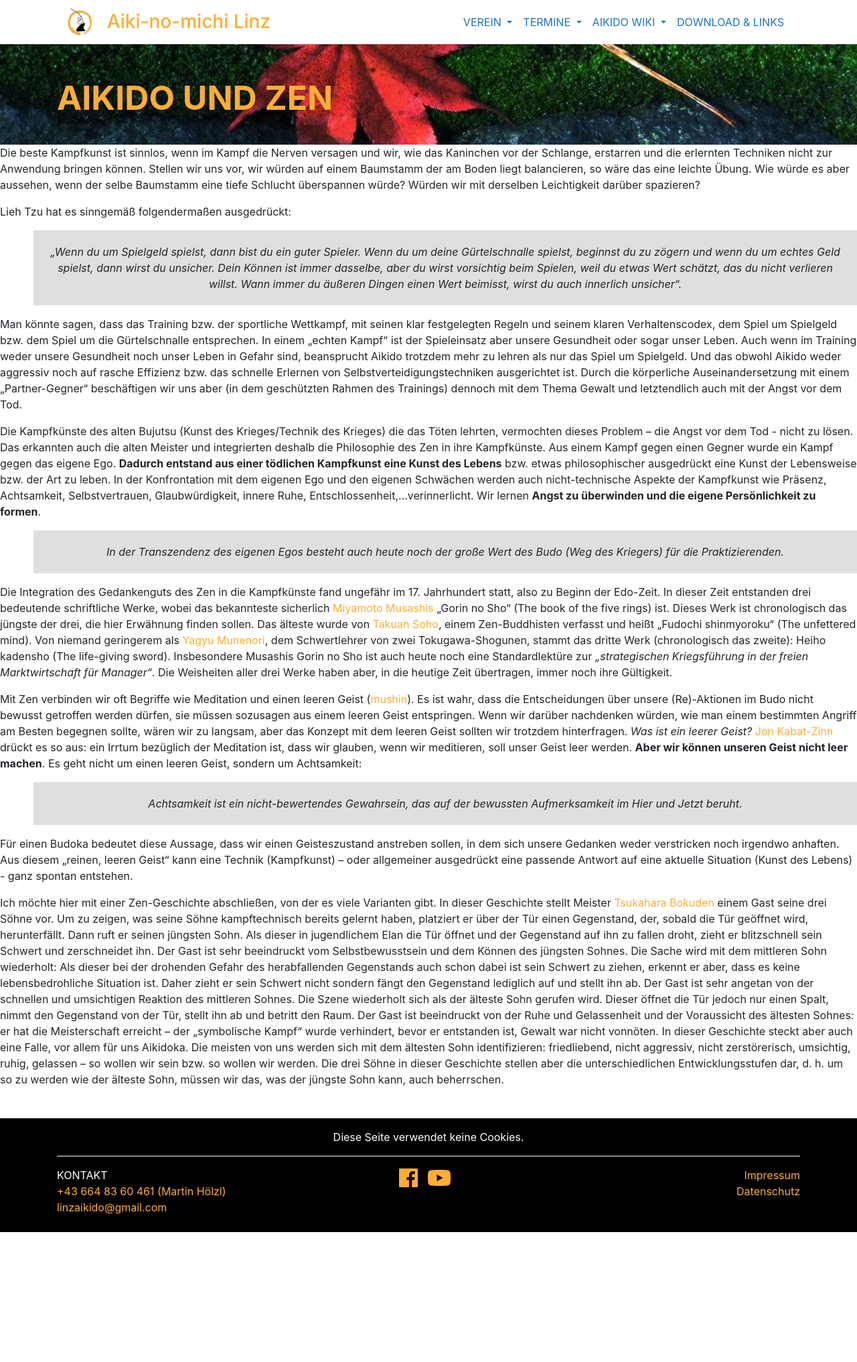
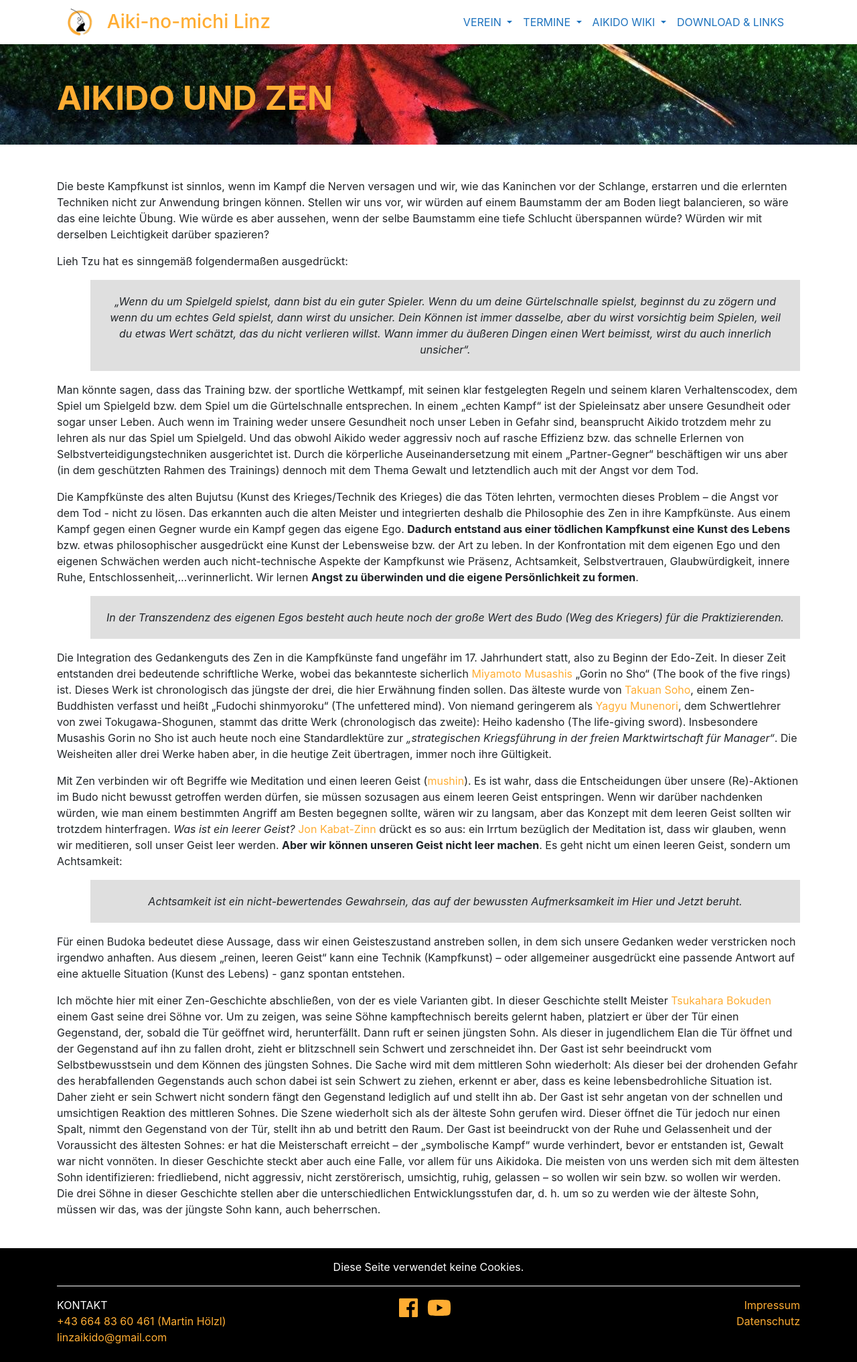
Before and after one commit to TWachs/aikinomichi-linz, a Jekyll site: the page built from aikidoAndZen.md, in a window 1280 px wide. Shown: the whole page at 67% size. Built offline with Jekyll 4.4.1, drawn with Linux system fonts in a browser that asks for light colours; nearby versions of some CDN libraries; before the commit the page ends 1840 px from its top, so only the background shows below that.

Commit message:
Update aikidoAndZen.md

```diff
--- a/aikidoAndZen.md
+++ b/aikidoAndZen.md
@@ -3,6 +3,7 @@ layout: page
 title: Aikido und Zen
 ---
 
+<div class="container block" markdown="1">
 
 Die beste Kampfkunst ist sinnlos, wenn im Kampf die Nerven versagen und wir, wie das Kaninchen vor der Schlange, erstarren und die erlernten Techniken nicht zur Anwendung bringen können. Stellen wir uns vor, wir würden auf einem Baumstamm der am Boden liegt balancieren, so wäre das eine leichte Übung. Wie würde es aber aussehen, wenn der selbe Baumstamm eine tiefe Schlucht überspannen würde? Würden wir mit derselben Leichtigkeit darüber spazieren?
 
@@ -27,3 +28,4 @@ Für einen Budoka bedeutet diese Aussage, dass wir einen Geisteszustand anstrebe
 
 Ich möchte hier mit einer Zen-Geschichte abschließen, von der es viele Varianten gibt. In dieser Geschichte stellt Meister [Tsukahara Bokuden](https://de.wikipedia.org/wiki/Tsukahara_Bokuden){:target="_blank"} einem Gast seine drei Söhne vor. Um zu zeigen, was seine Söhne kampftechnisch bereits gelernt haben, platziert er über der Tür einen Gegenstand, der, sobald die Tür geöffnet wird, herunterfällt. Dann ruft er seinen jüngsten Sohn. Als dieser in jugendlichem Elan die Tür öffnet und der Gegenstand auf ihn zu fallen droht, zieht er blitzschnell sein Schwert und zerschneidet ihn. Der Gast ist sehr beeindruckt vom Selbstbewusstsein und dem Können des jüngsten Sohnes. Die Sache wird mit dem mittleren Sohn wiederholt: Als dieser bei der drohenden Gefahr des herabfallenden Gegenstands auch schon dabei ist sein Schwert zu ziehen, erkennt er aber, dass es keine lebensbedrohliche Situation ist. Daher zieht er sein Schwert nicht sondern fängt den Gegenstand lediglich auf und stellt ihn ab. Der Gast ist sehr angetan von der schnellen und umsichtigen Reaktion des mittleren Sohnes. Die Szene wiederholt sich als der älteste Sohn gerufen wird. Dieser öffnet die Tür jedoch nur einen Spalt, nimmt den Gegenstand von der Tür, stellt ihn ab und betritt den Raum. Der Gast ist beeindruckt von der Ruhe und Gelassenheit und der Voraussicht des ältesten Sohnes: er hat die Meisterschaft erreicht – der „symbolische Kampf“ wurde verhindert, bevor er entstanden ist, Gewalt war nicht vonnöten.
 In dieser Geschichte steckt aber auch eine Falle, vor allem für uns Aikidoka. Die meisten von uns werden sich mit dem ältesten Sohn identifizieren: friedliebend, nicht aggressiv, nicht zerstörerisch, umsichtig, ruhig, gelassen – so wollen wir sein bzw. so wollen wir werden. Die drei Söhne in dieser Geschichte stellen aber die unterschiedlichen Entwicklungsstufen dar, d. h. um so zu werden wie der älteste Sohn, müssen wir das, was der jüngste Sohn kann, auch beherrschen.
+</div>
```
